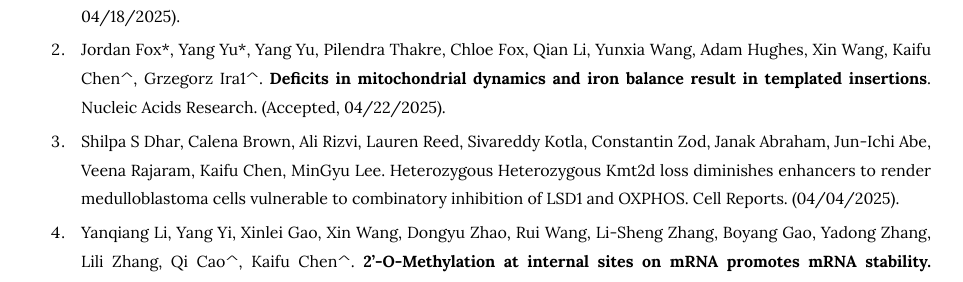
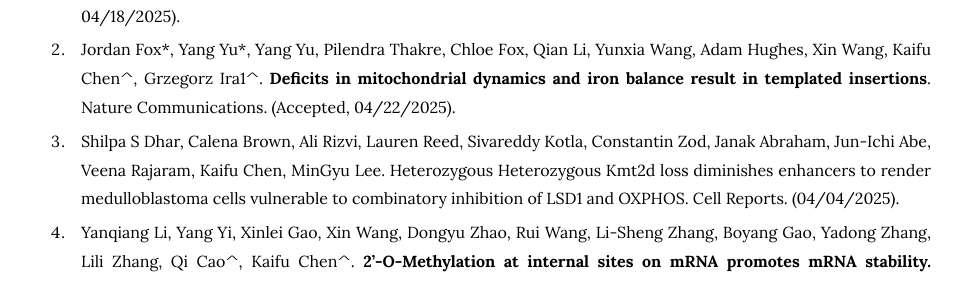
Before and after one commit to kaifuchenlab/kaifuchenlab.github.io, a Jekyll site: the page built from 3.publication/index.md, in a window 1280 px wide and 900 px high, scrolled down 491 px. Shown: the part 192-474 px from the top of the window, without its empty margins (159-1122 px from the left). Built offline with Jekyll 4.4.1, drawn with Linux system fonts in a browser that asks for light colours.

Commit message:
Update index.md

```diff
--- a/3.publication/index.md
+++ b/3.publication/index.md
@@ -21,7 +21,7 @@ Research Square.
 
 93. Kulandaisamy Arulsamy, Bo Xia, Yang Yu, Hong Chen, William T. Pu, Lili Zhang, Kaifu Chen. **Machine Learning Uncovers Cell Identity Genes in Single Cells by Genetic Sequence Codes**. Nucleic Acids Research. (Accepted, 04/18/2025).
 
-92. Jordan Fox\*, Yang Yu\*, Yang Yu, Pilendra Thakre, Chloe Fox, Qian Li, Yunxia Wang, Adam Hughes, Xin Wang, Kaifu Chen^, Grzegorz Ira1^. **Deficits in mitochondrial dynamics and iron balance result in templated insertions**. Nucleic Acids Research. (Accepted, 04/22/2025).
+92. Jordan Fox\*, Yang Yu\*, Yang Yu, Pilendra Thakre, Chloe Fox, Qian Li, Yunxia Wang, Adam Hughes, Xin Wang, Kaifu Chen^, Grzegorz Ira1^. **Deficits in mitochondrial dynamics and iron balance result in templated insertions**. Nature Communications. (Accepted, 04/22/2025).
 
 91. Shilpa S Dhar, Calena Brown, Ali Rizvi, Lauren Reed, Sivareddy Kotla, Constantin Zod, Janak Abraham, Jun-Ichi Abe, Veena Rajaram, Kaifu Chen, MinGyu Lee. Heterozygous Heterozygous Kmt2d loss diminishes enhancers to render medulloblastoma cells vulnerable to combinatory inhibition of LSD1 and OXPHOS. Cell Reports. (04/04/2025).
 
```
